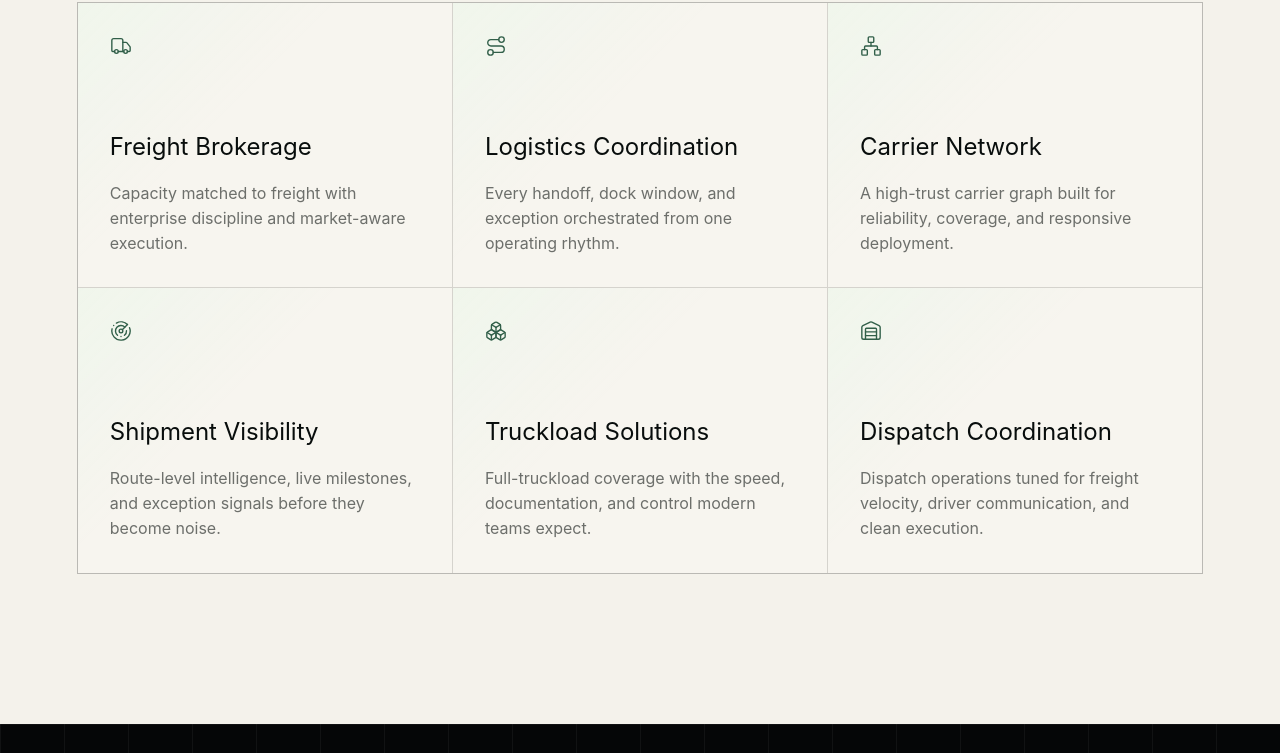
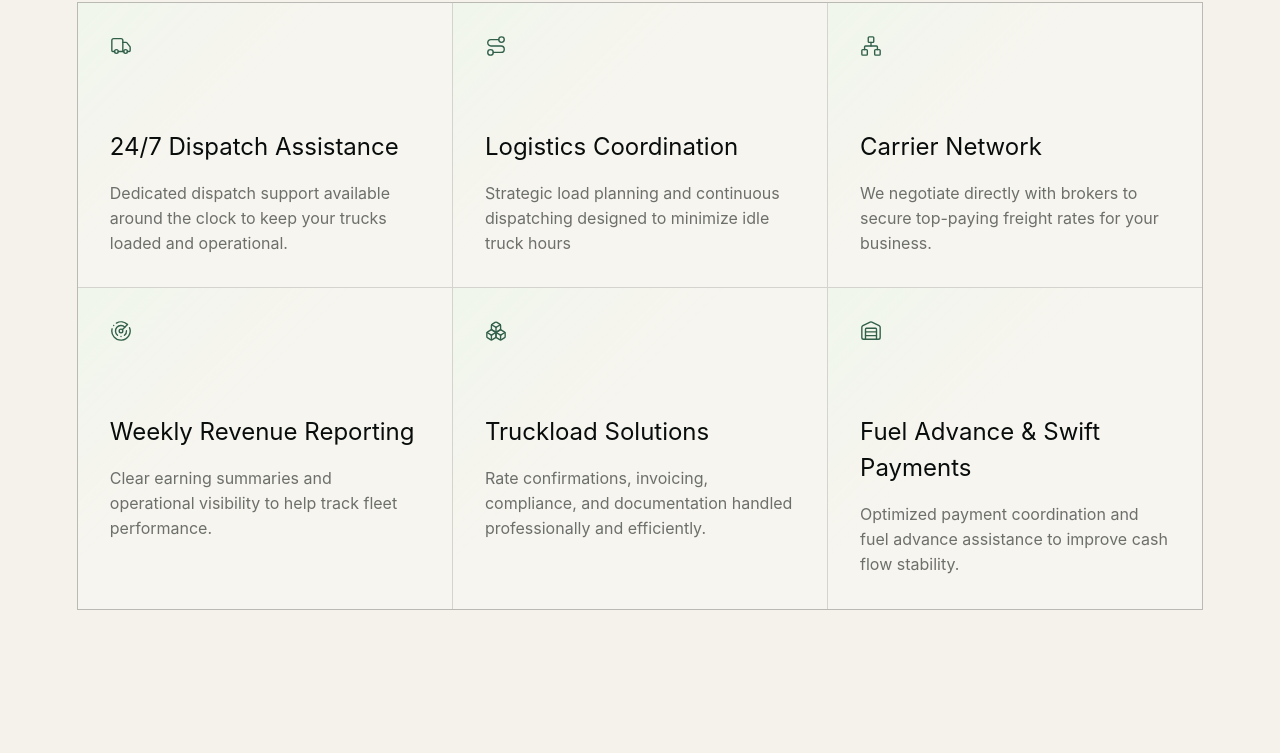
Before and after one commit to aliiqbalch92/FreightHouse, a Next.js app: page / in a window 1280 px wide. Shown: the part 6412-7165 px from the top of the page. Built offline with nearby package versions, Linux system fonts and the light colour scheme.

Commit message:
Update page.tsx

```diff
--- a/app/page.tsx
+++ b/app/page.tsx
@@ -25,19 +25,19 @@ import type { LucideIcon } from "lucide-react";
 gsap.registerPlugin(ScrollTrigger);
 
 const services: Array<[string, string, LucideIcon]> = [
-  ["Freight Brokerage", "Capacity matched to freight with enterprise discipline and market-aware execution.", Truck],
-  ["Logistics Coordination", "Every handoff, dock window, and exception orchestrated from one operating rhythm.", Route],
-  ["Carrier Network", "A high-trust carrier graph built for reliability, coverage, and responsive deployment.", Network],
-  ["Shipment Visibility", "Route-level intelligence, live milestones, and exception signals before they become noise.", Radar],
-  ["Truckload Solutions", "Full-truckload coverage with the speed, documentation, and control modern teams expect.", Boxes],
-  ["Dispatch Coordination", "Dispatch operations tuned for freight velocity, driver communication, and clean execution.", Warehouse],
+  ["24/7 Dispatch Assistance", "Dedicated dispatch support available around the clock to keep your trucks loaded and operational.", Truck],
+  ["Logistics Coordination", "Strategic load planning and continuous dispatching designed to minimize idle truck hours", Route],
+  ["Carrier Network", "We negotiate directly with brokers to secure top-paying freight rates for your business.", Network],
+  ["Weekly Revenue Reporting", "Clear earning summaries and operational visibility to help track fleet performance.", Radar],
+  ["Truckload Solutions", "Rate confirmations, invoicing, compliance, and documentation handled professionally and efficiently.", Boxes],
+  ["Fuel Advance & Swift Payments", "Optimized payment coordination and fuel advance assistance to improve cash flow stability.", Warehouse],
 ];
 
 const benefits = [
-  ["Faster coordination", "Remove the lag between quote, dispatch, dock, and delivery."],
-  ["Operational visibility", "Know what is moving, where it is exposed, and what needs attention."],
-  ["Carrier management", "Coordinate trusted capacity across lanes, exceptions, and market shifts."],
-  ["Real-time updates", "Turn freight events into immediate operating decisions."],
+  ["Flexible Pricing Structure", "Competitive flat rates and percentage-based dispatch options tailored to carrier preferences."],
+  ["Efficient & Profitable Hauling", "We focus on maximizing loaded miles and increasing operational profitability."],
+  ["Reliable Dispatch Team", "Experienced dispatch specialists managing freight operations with precision and consistency.."],
+  ["Strong Broker & Carrier Network", "Access to a trusted network of over 3,000 brokers and carriers across the United States."],
 ];
 
 function TruckIllustration() {
```
